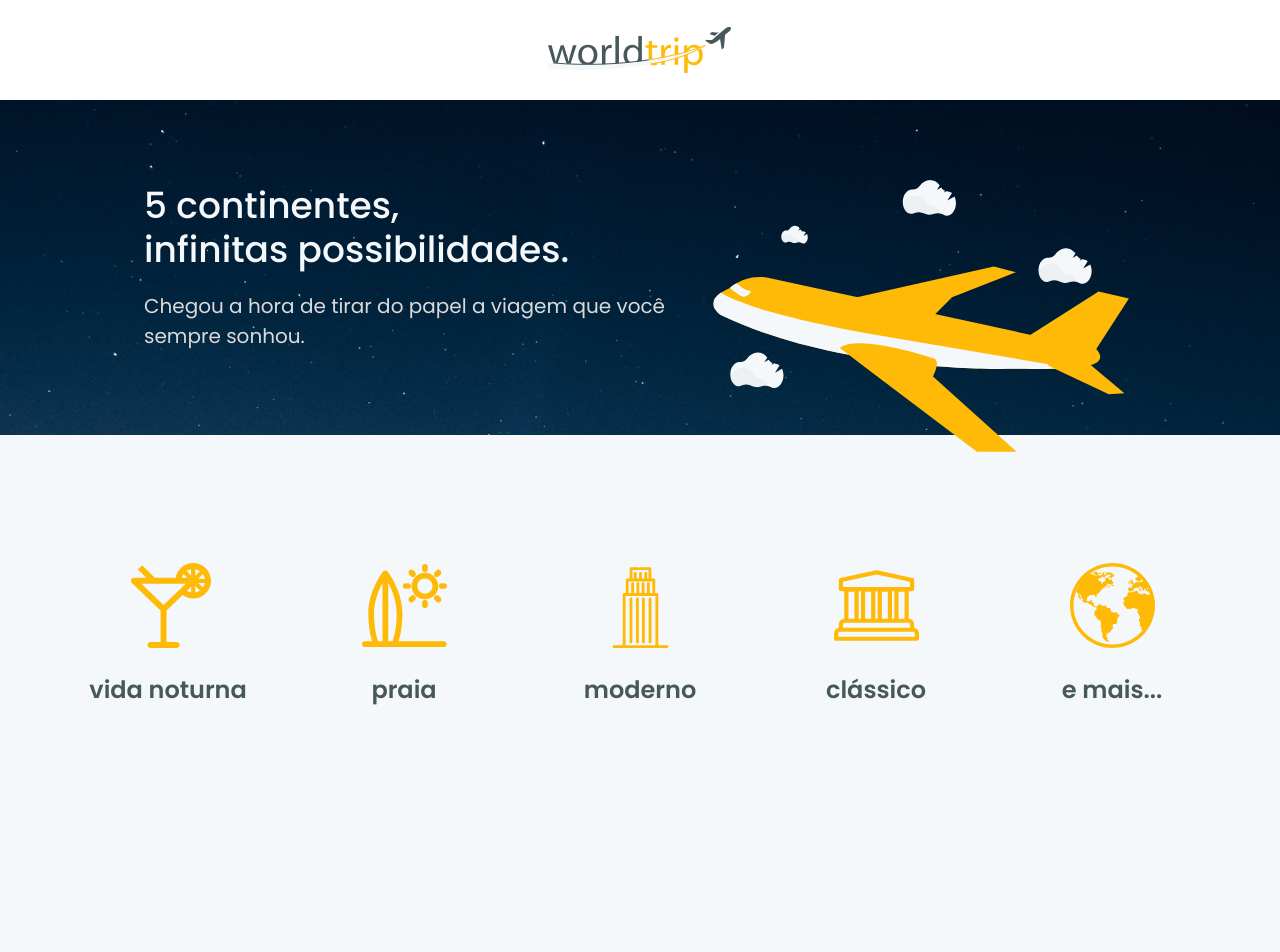
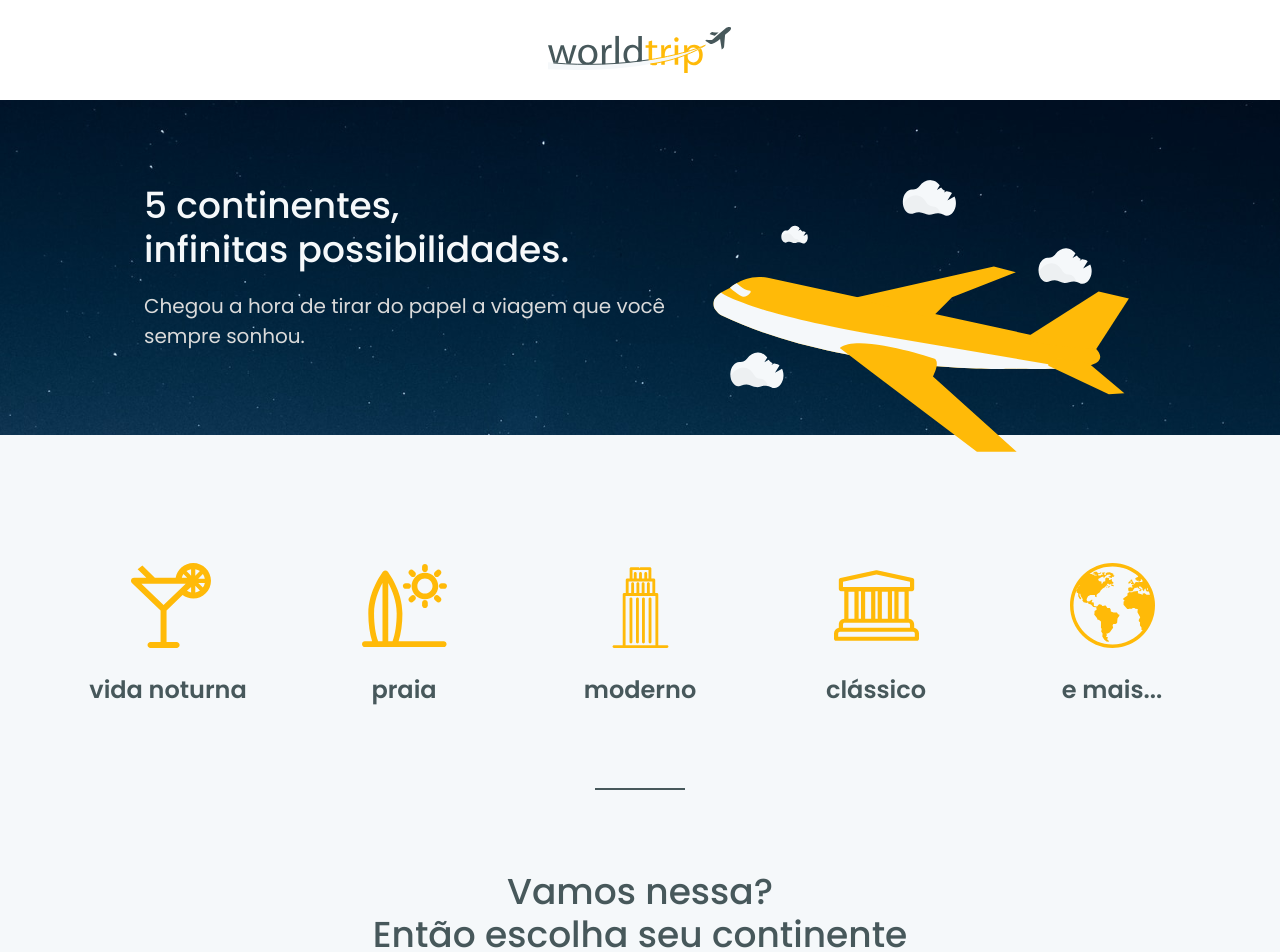
Before and after one commit to LeAlencar/worldtrip, a Next.js app: page / in a window 1280 px wide. Shown: the top 952 px of the page. Before the commit the page ends 800 px from the top, so only its background shows below. Built offline with nearby package versions, Linux system fonts and the light colour scheme.

Commit message:
divider added

```diff
--- /dev/null
+++ b/src/components/Divider/index.tsx
@@ -0,0 +1,13 @@
+import { Box } from "@chakra-ui/react";
+
+export default function Divider() {
+  return (
+    <Box
+      w={["60px", "90px"]}
+      mx="auto"
+      h="2px"
+      bg="gray.700"
+      my={["9", "20"]}
+    />
+  );
+}
--- a/src/pages/index.tsx
+++ b/src/pages/index.tsx
@@ -1,7 +1,8 @@
-import { Flex } from '@chakra-ui/react'
-import Banner from '../components/Banner'
-import Header from '../components/Header'
-import TravelTypes from '../components/TravelTypes'
+import { Flex, Heading } from "@chakra-ui/react";
+import Banner from "../components/Banner";
+import Divider from "../components/Divider";
+import Header from "../components/Header";
+import TravelTypes from "../components/TravelTypes";
 
 export default function Home() {
   return (
@@ -9,6 +10,19 @@ export default function Home() {
       <Header />
       <Banner />
       <TravelTypes />
+      <Divider />
+
+      <Heading
+        textAlign="center"
+        fontWeight="500"
+        mb={["5", "14"]}
+        fontSize={["lg", "3xl", "4xl"]}
+      >
+        Vamos nessa?
+        <br />
+        Então escolha seu continente
+      </Heading>
+
     </Flex>
-  )
+  );
 }
```
Also changed, not shown: src/pages/_document.tsx (+6 -3 lines).
